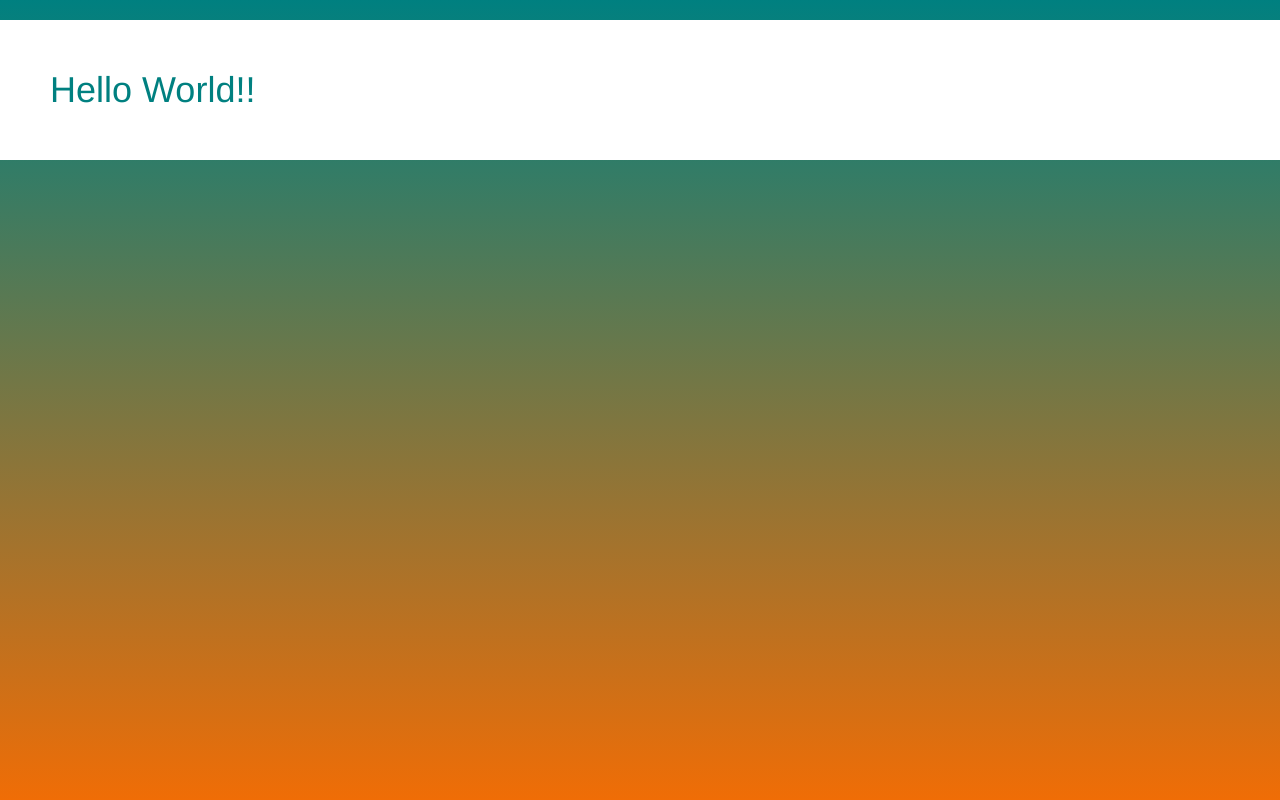
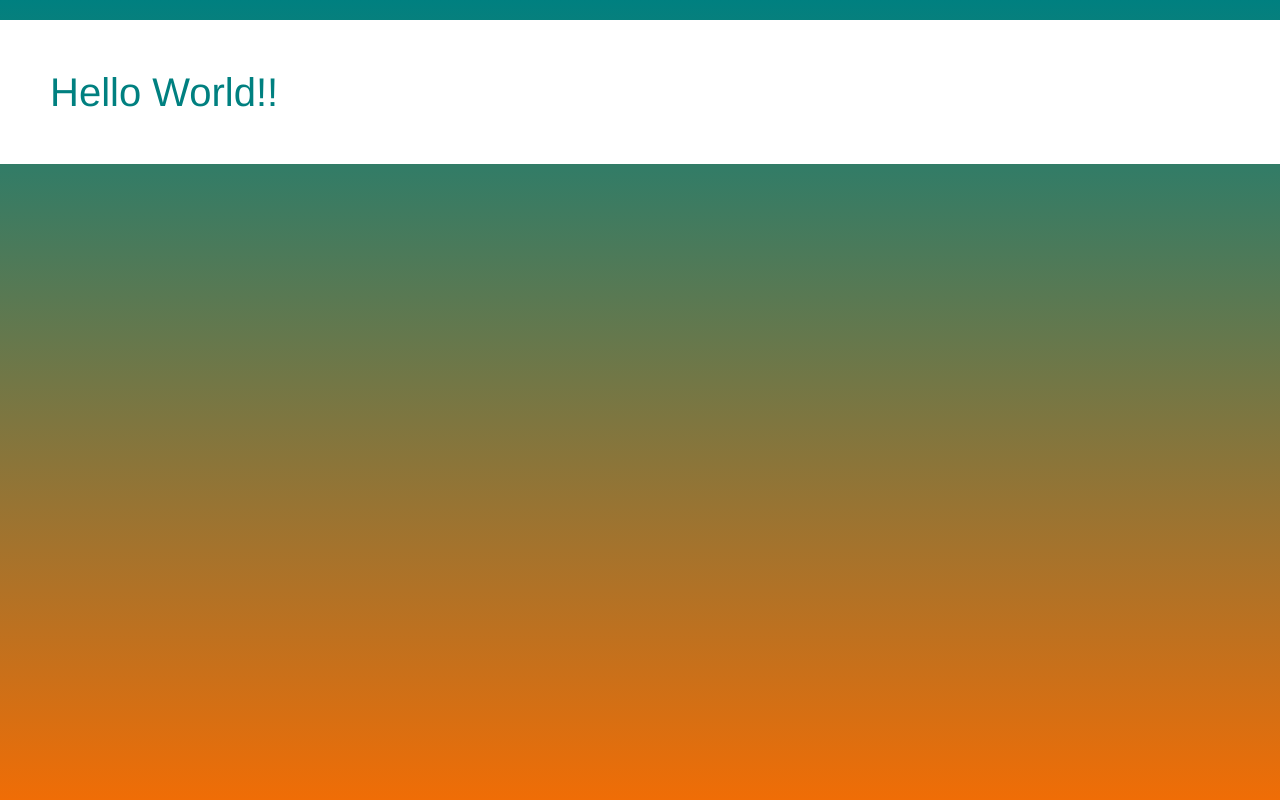
Before and after one commit to thisisbrad/gulp-browsersync-example, a website: page public/index.html in a window 1280 px wide. Shown: the top 800 px of the page. Drawn offline with nearby package versions, Linux system fonts and the light colour scheme.

Commit message:
Added styles and updated plugins

```diff
--- a/package.json
+++ b/package.json
@@ -7,7 +7,7 @@
     "express": "^4.14.0"
   },
   "devDependencies": {
-    "browser-sync": "^2.18.7",
+    "browser-sync": "^2.18.12",
     "gulp": "^3.9.1",
     "gulp-concat": "^2.6.1",
     "gulp-jshint": "^2.0.4",
--- a/public/css/styles.css
+++ b/public/css/styles.css
@@ -7,6 +7,7 @@
 
 h1 {
 	color: teal;
+	font-size: 40px;
 	padding: 50px;
 	margin-bottom: 1000px;
 }
--- a/src/css/styles.css
+++ b/src/css/styles.css
@@ -7,6 +7,7 @@
 
 h1 {
 	color: teal;
+	font-size: 40px;
 	padding: 50px;
 	margin-bottom: 1000px;
 }
```
